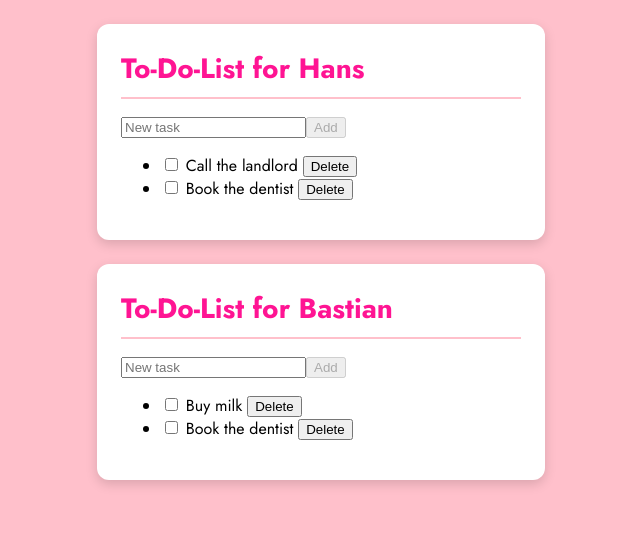
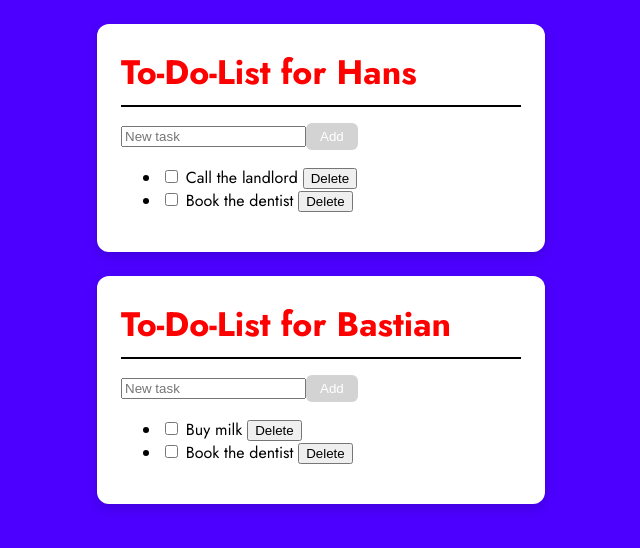
Before and after one commit to hellyhornbek/tid-repo, a React (Vite) app in the folder week-03/: page / in a window 1280 px wide. Shown: the top 548 px of the page, without its empty margins (319-959 px from the left). Built offline with nearby package versions, Linux system fonts and the light colour scheme.

Commit message:
exercise 3 done

```diff
--- a/week-03/src/App.css
+++ b/week-03/src/App.css
@@ -1,3 +1,3 @@
 body {
-  background-color: pink;
+  background-color: rgb(76, 0, 255);
 }
--- /dev/null
+++ b/week-03/src/NewTodoForm.css
@@ -0,0 +1,13 @@
+.add-button {
+  color: white;
+  background-color: blue;
+  border: none;
+  border-radius: 6px;
+  padding: 6px 14px;
+  cursor: pointer;
+}
+
+.add-button:disabled {
+  background-color: lightgray;
+  cursor: default;
+}
--- a/week-03/src/NewTodoForm.jsx
+++ b/week-03/src/NewTodoForm.jsx
@@ -1,3 +1,4 @@
+import "./NewTodoForm.css";
 import { useState } from "react";
 
 // captures the new-task text; only job is to send it up via onAdd
@@ -18,7 +19,9 @@ function NewTodoForm({ onAdd }) {
         onChange={(e) => setText(e.target.value)}
         placeholder="New task"
       />
-      <button disabled={text.trim().length === 0}>Add</button>
+      <button className="add-button" disabled={text.trim().length === 0}>
+        Add
+      </button>
     </form>
   );
 }
--- a/week-03/src/ToDoList.css
+++ b/week-03/src/ToDoList.css
@@ -1,4 +1,4 @@
-.List {
+.todo-list {
   font-family: "Jost", "Futura", "Century Gothic", "Trebuchet MS", sans-serif;
   background-color: white;
   width: 90%;
@@ -9,11 +9,12 @@
   box-shadow: 0 4px 12px rgba(0, 0, 0, 0.15);
 }
 
-h1 {
-  color: deeppink;
-  font-size: 28px;
+.todo-list__title {
+  font-family: "Jost", "Futura", "Century Gothic", "Trebuchet MS", sans-serif;
+  color: red;
+  font-size: 34px;
   margin-top: 0;
   margin-bottom: 16px;
-  border-bottom: 2px solid pink;
+  border-bottom: 2px solid rgb(0, 0, 0);
   padding-bottom: 8px;
 }
--- a/week-03/src/ToDoList.jsx
+++ b/week-03/src/ToDoList.jsx
@@ -35,8 +35,8 @@ function ToDoList({ firstName, todos: initialTodos }) {
   }
 
   return (
-    <div className="List">
-      <h1>To-Do-List for {firstName}</h1>
+    <div className="todo-list">
+      <h1 className="todo-list__title">To-Do-List for {firstName}</h1>
       <NewTodoForm onAdd={handleAdd} />
       {todos.length === 0 ? (
         <p>Nothing to do. Enjoy the afternoon.</p>
```
